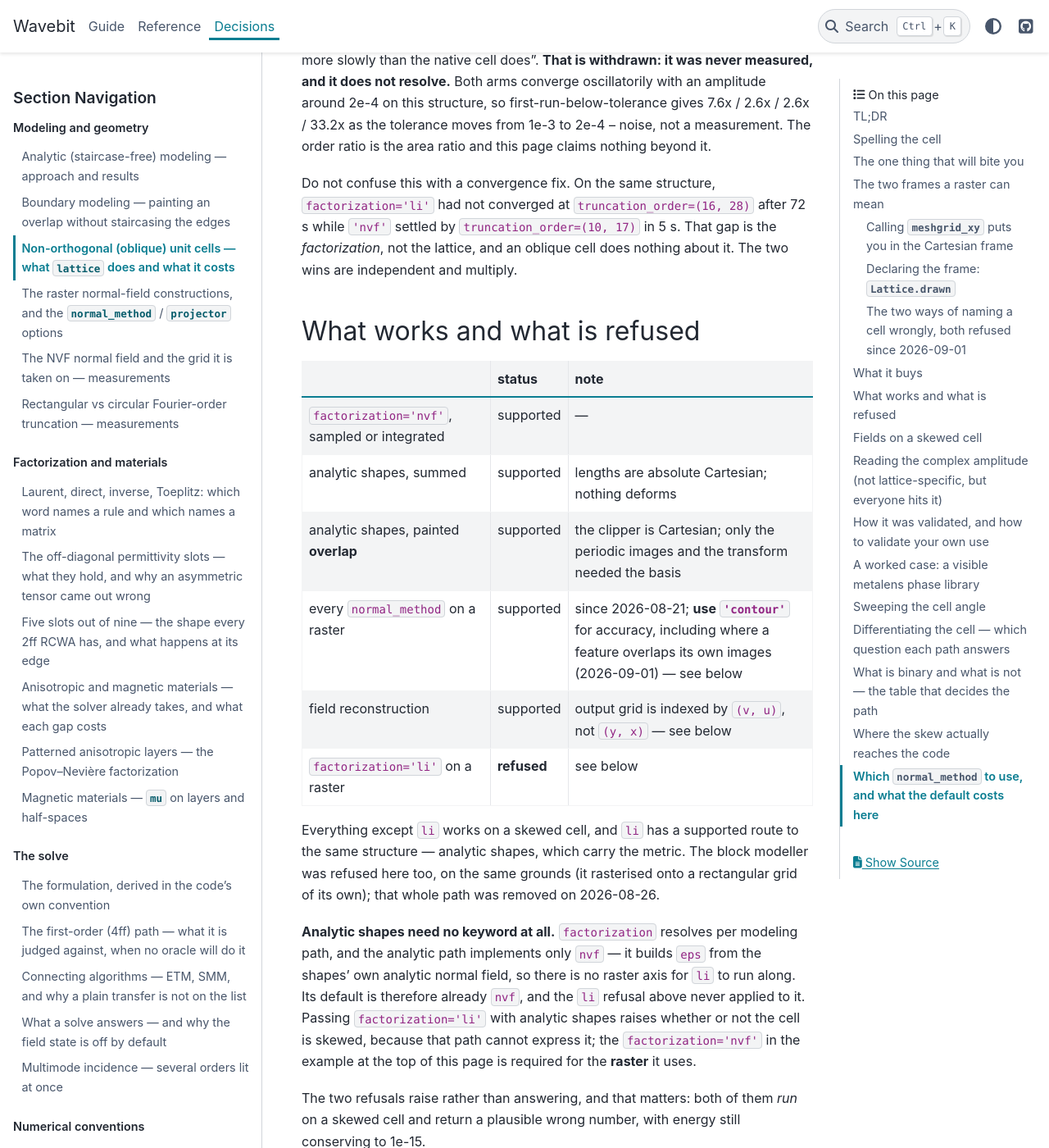
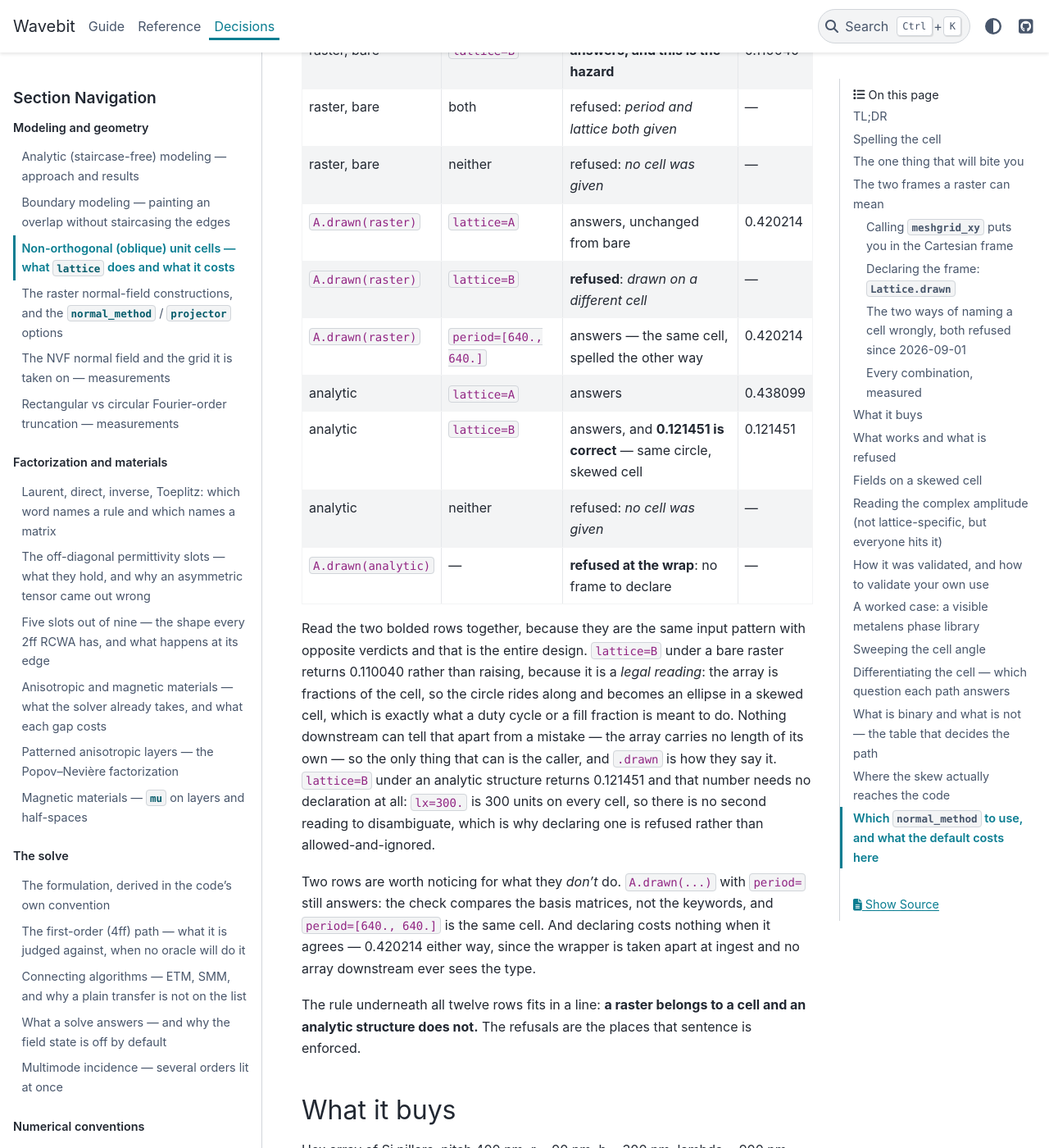
Before and after one commit to fieldalgo/wavebit, a Sphinx documentation site: the page built from docs/oblique-lattice.md, in a window 1280 px wide and 1400 px high, scrolled down 9587 px. Shown: the whole window at 82% size. Built offline with Sphinx 7.4.7 and the PyData theme 0.15.4, drawn with Linux system fonts in a browser that asks for light colours; some of the changed text lies outside the part shown.

Commit message:
docs(oblique): twelve rows, one scene -- every raster/analytic combination measured
Four mechanisms decide whether a structure and a cell go together (the two
refusals on naming a cell, the declaration check, and the analytic path's freedom
from all of it), and each had its own paragraph. A caller hitting one of them was
reading the mechanism, not the choice.

So: a schematic of the two branches `structure=` can take, and a table of all
twelve combinations on one scene, every number taken from a run rather than
reasoned about. The two rows worth reading together are `lattice=B` under a bare
raster (0.110040, answers, and is the hazard) and under an analytic structure
(0.121451, answers, and is correct) -- same shape of input, opposite verdicts,
which is the whole design in two lines.

Pinned by `test_the_documented_combination_table_is_what_the_code_does`: a summary
of four mechanisms rots one row at a time while each mechanism's own test stays
green, so the table needs its own.

````diff
--- a/docs/oblique-lattice.md
+++ b/docs/oblique-lattice.md
@@ -28,6 +28,10 @@ solver = wavebit.rcwa(
 
 `period=(Lx, Ly)` remains the default and means `diag(Lx, Ly)`. Setting `lattice` makes `period`
 report the basis-vector lengths `(|a1|, |a2|)`.
+
+If you only want to know which spellings answer, which refuse, and which answer *the wrong
+question*, skip to [Every combination, measured](#every-combination-measured) — twelve rows, one
+scene, every number taken from a run.
 
 ## Spelling the cell
 
@@ -295,6 +299,65 @@ only silent one. `wavebit.meshgrid_xy` has refused the same omission since it wa
 (`as_lattice: needs one of period or lattice`), so the two doors into a raster now agree. The
 check runs at construction *and* at the solve, because a structure can be assigned long after
 the solver was built.
+
+### Every combination, measured
+
+One scene answers the whole question: a circle of radius 150 in a 640 cell, 128 px, `nvf`,
+truncation 6, 300 thick, index 3.5 at 900 nm. `A` is the 640 square it was drawn on; `B` is
+`Lattice.oblique(640., 640., 70.)` — a *different* cell, named to stand for every wrong one.
+
+```
+                     structure=
+                         |
+        +----------------+----------------+
+        |                                 |
+   list of dicts                    array of numbers
+   (analytic)                       (raster)
+        |                                 |
+   absolute lengths            fractions of the pixel grid,
+   -- no frame to declare      and the grid needs a cell
+        |                                 |
+   .drawn() REFUSES            +----------+----------+
+   solves on ANY cell          |                     |
+                          bare array          A.drawn(array)
+                               |                     |
+                       answers on any cell    answers on A,
+                       -- lattice frame,      REFUSES on any other
+                          you get an ellipse  -- Cartesian frame, pinned
+```
+
+| `structure=` | cell named | what happens | `sum(T)` |
+|---|---|---|---|
+| raster, bare | `period=[640., 640.]` | answers | 0.420214 |
+| raster, bare | `lattice=A` | answers — same cell, so byte-identical to the row above | 0.420214 |
+| raster, bare | `lattice=B` | **answers, and this is the hazard** | 0.110040 |
+| raster, bare | both | refused: *period and lattice both given* | — |
+| raster, bare | neither | refused: *no cell was given* | — |
+| `A.drawn(raster)` | `lattice=A` | answers, unchanged from bare | 0.420214 |
+| `A.drawn(raster)` | `lattice=B` | **refused**: *drawn on a different cell* | — |
+| `A.drawn(raster)` | `period=[640., 640.]` | answers — the same cell, spelled the other way | 0.420214 |
+| analytic | `lattice=A` | answers | 0.438099 |
+| analytic | `lattice=B` | answers, and **0.121451 is correct** — same circle, skewed cell | 0.121451 |
+| analytic | neither | refused: *no cell was given* | — |
+| `A.drawn(analytic)` | — | **refused at the wrap**: no frame to declare | — |
+
+Read the two bolded rows together, because they are the same input pattern with opposite
+verdicts and that is the entire design. `lattice=B` under a bare raster returns 0.110040 rather
+than raising, because it is a *legal reading*: the array is fractions of the cell, so the circle
+rides along and becomes an ellipse in a skewed cell, which is exactly what a duty cycle or a
+fill fraction is meant to do. Nothing downstream can tell that apart from a mistake — the array
+carries no length of its own — so the only thing that can is the caller, and `.drawn` is how
+they say it. `lattice=B` under an analytic structure returns 0.121451 and that number needs no
+declaration at all: `lx=300.` is 300 units on every cell, so there is no second reading to
+disambiguate, which is why declaring one is refused rather than allowed-and-ignored.
+
+Two rows are worth noticing for what they *don't* do. `A.drawn(...)` with `period=` still
+answers: the check compares the basis matrices, not the keywords, and `period=[640., 640.]` is
+the same cell. And declaring costs nothing when it agrees — 0.420214 either way, since the
+wrapper is taken apart at ingest and no array downstream ever sees the type.
+
+The rule underneath all twelve rows fits in a line: **a raster belongs to a cell and an
+analytic structure does not.** The refusals are the places that sentence is enforced.
 
 ## What it buys
 
````
Also changed, not shown: 1 other file.
